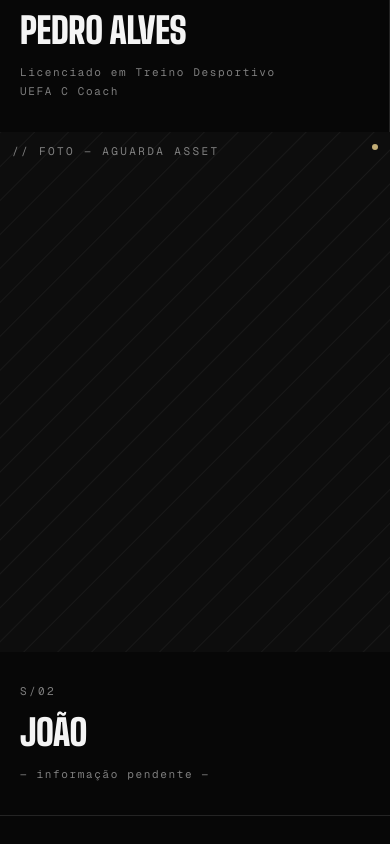
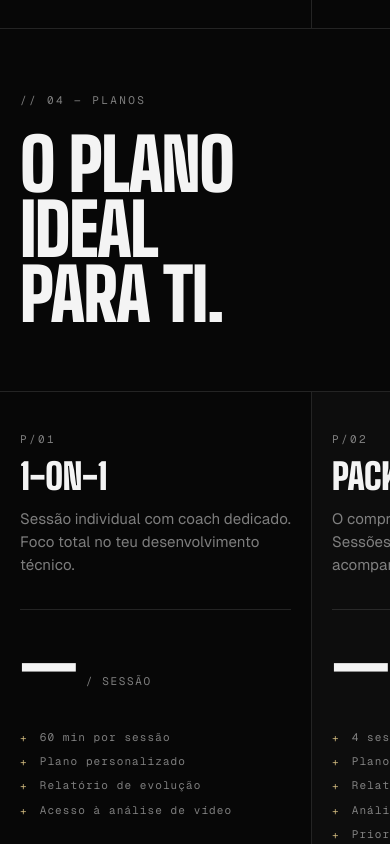
Before and after one commit to FranciscoPontes123/elite, a Next.js app: page / in a window 390 px wide. Shown: the part 3260-4104 px from the top of the page. Built offline with nearby package versions, Linux system fonts and the light colour scheme.

Commit message:
feat(mobile): horizontal scroll with snap for Staff and Planos on mobile
Co-Authored-By: Claude Sonnet 4.6 <noreply@anthropic.com>

```diff
--- a/app/components/Planos.tsx
+++ b/app/components/Planos.tsx
@@ -57,7 +57,7 @@ export default function Planos() {
         </motion.h2>
       </div>
 
-      <div className="grid grid-cols-1 md:grid-cols-3 border-t border-rule">
+      <div className="flex overflow-x-auto md:grid md:grid-cols-3 border-t border-rule snap-x snap-mandatory scrollbar-none">
         {planos.map((plano, i) => (
           <motion.div
             key={plano.num}
@@ -69,7 +69,7 @@ export default function Planos() {
               ease: [0.25, 0.1, 0.25, 1] as [number,number,number,number],
               delay: i * 0.08,
             }}
-            className={`relative border-r border-rule last:border-r-0 flex flex-col px-[clamp(20px,4vw,48px)] py-10 gap-8 transition-colors duration-200 hover:-translate-y-1 hover:border-fg ${
+            className={`relative border-r border-rule last:border-r-0 flex flex-col shrink-0 w-[80vw] md:w-auto snap-start px-[clamp(20px,4vw,48px)] py-10 gap-8 transition-colors duration-200 hover:-translate-y-1 hover:border-fg ${
               plano.destaque ? "bg-bg-elev" : ""
             }`}
           >
--- a/app/components/Staff.tsx
+++ b/app/components/Staff.tsx
@@ -40,7 +40,7 @@ export default function Staff() {
         </motion.h2>
       </div>
 
-      <div className="grid grid-cols-1 md:grid-cols-2 border-t border-rule">
+      <div className="flex overflow-x-auto md:grid md:grid-cols-2 border-t border-rule snap-x snap-mandatory scrollbar-none">
         {staff.map((pessoa, i) => (
           <motion.div
             key={pessoa.num}
@@ -52,7 +52,7 @@ export default function Staff() {
               ease: [0.25, 0.1, 0.25, 1] as [number,number,number,number],
               delay: i * 0.1,
             }}
-            className="border-r border-rule last:border-r-0 flex flex-col"
+            className="border-r border-rule last:border-r-0 flex flex-col shrink-0 w-[80vw] md:w-auto snap-start"
           >
             {/* Foto placeholder */}
             <div className="relative w-full aspect-[3/4] bg-bg-elev overflow-hidden">
--- a/app/globals.css
+++ b/app/globals.css
@@ -37,3 +37,11 @@ body {
 section[id] {
   scroll-margin-top: 6rem;
 }
+
+.scrollbar-none {
+  -ms-overflow-style: none;
+  scrollbar-width: none;
+}
+.scrollbar-none::-webkit-scrollbar {
+  display: none;
+}
```
